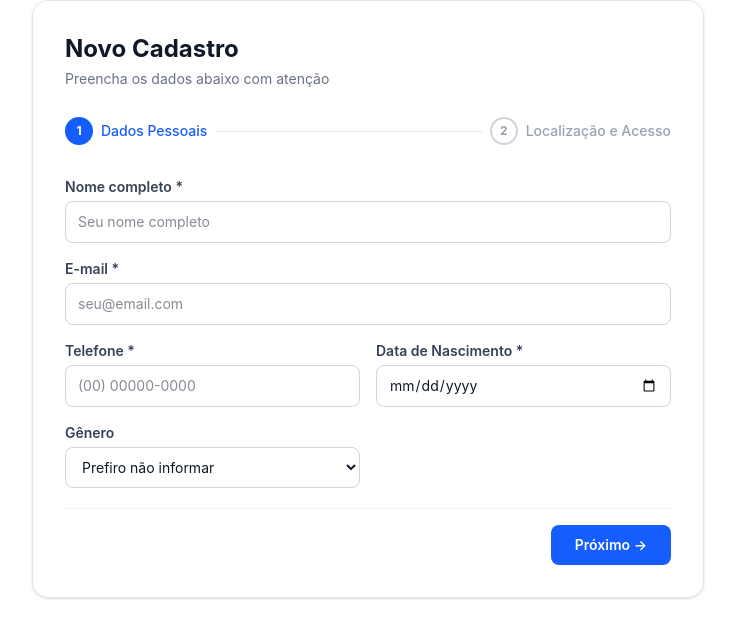
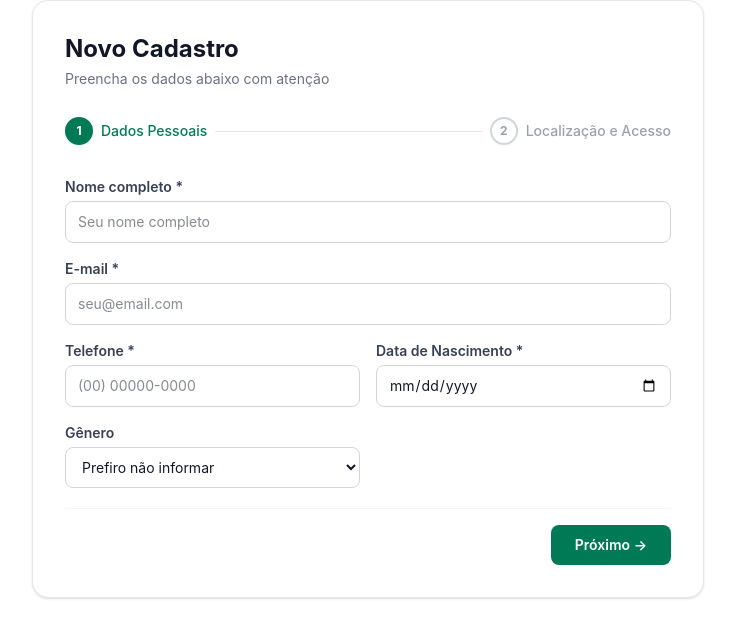
Before and after one commit to Hiarley007/trabalho_frontend, a React (Vite) app in the folder frontend-lab/: page /cadastro in a window 1280 px wide. Shown: the top 638 px of the page, without its empty margins (272-1007 px from the left). Built offline with nearby package versions, Linux system fonts and the light colour scheme; data requests are answered from the project's data file.

Commit message:
debug api

```diff
--- a/frontend-lab/db.json
+++ b/frontend-lab/db.json
@@ -38,6 +38,127 @@
       "estado": "DF",
       "senha": "Le240520102010",
       "id": "eOE_y-QDXJ4"
+    },
+    {
+      "nome": "SHEYLA NUNES BRANDAO",
+      "email": "sheylinhast@yahoo.com.br",
+      "telefone": "(61) 98137-5520",
+      "dataNascimento": "2000-04-05",
+      "genero": "masculino",
+      "cidade": "Brasília",
+      "estado": "DF",
+      "senha": "Le240520102010",
+      "id": "5Hl_8UxPHzs"
+    },
+    {
+      "nome": "edu pope",
+      "email": "edupope@gmai.com",
+      "telefone": "(61) 98137-5520",
+      "dataNascimento": "2000-04-05",
+      "genero": "masculino",
+      "cidade": "Brasília",
+      "estado": "DF",
+      "senha": "Le240520102010",
+      "id": "V2oTv3pQRqk"
+    },
+    {
+      "nome": "marcos b",
+      "email": "marquin@gmail.com",
+      "telefone": "(61) 98137-5520",
+      "dataNascimento": "2000-04-05",
+      "genero": "masculino",
+      "cidade": "Brasília",
+      "estado": "DF",
+      "senha": "Le240520102010",
+      "id": "vxwvQzy07EU"
+    },
+    {
+      "nome": "ricardo b",
+      "email": "ricardo@gmail.com",
+      "telefone": "(61) 98137-5520",
+      "dataNascimento": "2000-04-05",
+      "genero": "masculino",
+      "cidade": "Brasília",
+      "estado": "DF",
+      "senha": "Le240520102010",
+      "id": "l453yrsb5JQ"
+    },
+    {
+      "nome": "pedro b",
+      "email": "pedro@gmail.com",
+      "telefone": "(61) 98137-5520",
+      "dataNascimento": "2000-03-04",
+      "genero": "masculino",
+      "cidade": "Brasília",
+      "estado": "AC",
+      "senha": "Le240520102010",
+      "id": "d53kKWOYzV8"
+    },
+    {
+      "nome": "pedro g",
+      "email": "pedroh@gmai.com",
+      "telefone": "(61) 98137-5520",
+      "dataNascimento": "2000-04-05",
+      "genero": "masculino",
+      "cidade": "Brasília",
+      "estado": "AC",
+      "senha": "Xkug2cA42Ku9@WF",
+      "id": "M56397yvkvg"
+    },
+    {
+      "nome": "junior b",
+      "email": "juniorpp@gmail.com",
+      "telefone": "(61) 98137-5520",
+      "dataNascimento": "2000-04-05",
+      "genero": "masculino",
+      "cidade": "Brasília",
+      "estado": "AC",
+      "senha": "WtNRR@@B6mFcbdb",
+      "id": "9hmAP7-X6Zc"
+    },
+    {
+      "nome": "ricardo g",
+      "email": "rickkk@gmail.com",
+      "telefone": "(61) 98137-5520",
+      "dataNascimento": "2000-03-05",
+      "genero": "",
+      "cidade": "Brasília",
+      "estado": "AC",
+      "senha": "Le240520102010",
+      "id": "BamgFywdmnI"
+    },
+    {
+      "nome": "junior b",
+      "email": "juninpl@gmail.com",
+      "telefone": "(61) 98137-5520",
+      "dataNascimento": "2000-04-05",
+      "genero": "masculino",
+      "cidade": "Brasília",
+      "estado": "AC",
+      "senha": "k6sW36kM@TbJXhg",
+      "id": "i3Or3i7sn6o"
+    },
+    {
+      "nome": "pedrin f",
+      "email": "jie@gmai.com",
+      "telefone": "(61) 98137-5520",
+      "dataNascimento": "2000-04-05",
+      "genero": "",
+      "cidade": "Brasília",
+      "estado": "AC",
+      "senha": "h3ePa@erYY@KccN",
+      "id": "F0P3xACchMY"
+    },
+    {
+      "nome": "ricardo d",
+      "email": "ricklk@gmai.com",
+      "telefone": "(61) 98137-5520",
+      "dataNascimento": "2000-04-05",
+      "genero": "",
+      "cidade": "Brasília",
+      "estado": "AC",
+      "senha": "Le240520102010",
+      "id": "TgUNeMx-Vsw"
     }
   ],
   "transacoes": [
--- a/frontend-lab/src/context/AuthContext.jsx
+++ b/frontend-lab/src/context/AuthContext.jsx
@@ -1,19 +1,24 @@
 import { createContext, useContext, useState, useEffect } from 'react';
+import { entrar, cadastrar } from '../services/authService';
 
 const AuthContext = createContext();
-const API_URL = 'http://localhost:3001';
 
 export function AuthProvider({ children }) {
   const [usuarioLogado, setUsuarioLogado] = useState(null);
+  const [token, setToken] = useState(null);
   const [carregandoSessao, setCarregandoSessao] = useState(true);
 
-  // Mantém o usuário logado ao recarregar a página (sessão simples via localStorage)
+  // Restaura a sessão ao recarregar a página
   useEffect(() => {
-    const salvo = localStorage.getItem('usuarioLogado');
-    if (salvo) {
+    const tokenSalvo = localStorage.getItem('token');
+    const usuarioSalvo = localStorage.getItem('usuarioLogado');
+
+    if (tokenSalvo && usuarioSalvo) {
       try {
-        setUsuarioLogado(JSON.parse(salvo));
+        setToken(tokenSalvo);
+        setUsuarioLogado(JSON.parse(usuarioSalvo));
       } catch {
+        localStorage.removeItem('token');
         localStorage.removeItem('usuarioLogado');
       }
     }
@@ -21,69 +26,40 @@ export function AuthProvider({ children }) {
   }, []);
 
   async function login(email, senha) {
-    try {
-      const res = await fetch(
-        `${API_URL}/usuarios?email=${encodeURIComponent(email)}&senha=${encodeURIComponent(senha)}`
-      );
-      if (!res.ok) throw new Error('Falha ao conectar com o servidor.');
+    const resultado = await entrar({ email, senha });
 
-      const usuarios = await res.json();
+    if (!resultado.token) {
+      return { sucesso: false, erro: resultado.mensagem };
+    }
 
-      if (usuarios.length === 0) {
-        return { sucesso: false, erro: 'E-mail ou senha incorretos.' };
-      }
+    setToken(resultado.token);
+    setUsuarioLogado(resultado.usuario);
+    localStorage.setItem('token', resultado.token);
+    localStorage.setItem('usuarioLogado', JSON.stringify(resultado.usuario));
 
-      const usuario = usuarios[0];
-      const { senha: _senha, ...usuarioSemSenha } = usuario;
-
-      setUsuarioLogado(usuarioSemSenha);
-      localStorage.setItem('usuarioLogado', JSON.stringify(usuarioSemSenha));
-
-      return { sucesso: true };
-    } catch (error) {
-      return {
-        sucesso: false,
-        erro: 'Não foi possível conectar ao servidor. Verifique se o json-server está rodando (npm run server).',
-      };
-    }
+    return { sucesso: true };
   }
 
   async function cadastrarUsuario(dados) {
-    try {
-      // Verifica se já existe um usuário com esse e-mail
-      const verifica = await fetch(`${API_URL}/usuarios?email=${encodeURIComponent(dados.email)}`);
-      if (!verifica.ok) throw new Error('Falha ao conectar com o servidor.');
+    const resultado = await cadastrar(dados);
 
-      const existentes = await verifica.json();
-      if (existentes.length > 0) {
-        return { sucesso: false, erro: 'Já existe uma conta com esse e-mail.' };
-      }
+    if (!resultado.sucesso) {
+      return { sucesso: false, erro: resultado.mensagem };
+    }
 
-      const res = await fetch(`${API_URL}/usuarios`, {
-        method: 'POST',
-        headers: { 'Content-Type': 'application/json' },
-        body: JSON.stringify(dados),
-      });
-
-      if (!res.ok) throw new Error('Falha ao cadastrar usuário.');
-
-      return { sucesso: true };
-    } catch (error) {
-      return {
-        sucesso: false,
-        erro: 'Não foi possível conectar ao servidor. Verifique se o json-server está rodando (npm run server).',
-      };
-    }
+    return { sucesso: true };
   }
 
   function logout() {
     setUsuarioLogado(null);
+    setToken(null);
+    localStorage.removeItem('token');
     localStorage.removeItem('usuarioLogado');
   }
 
   return (
     <AuthContext.Provider
-      value={{ usuarioLogado, carregandoSessao, login, cadastrarUsuario, logout }}
+      value={{ usuarioLogado, token, carregandoSessao, login, cadastrarUsuario, logout }}
     >
       {children}
     </AuthContext.Provider>
--- a/frontend-lab/src/pages/Cadastro.jsx
+++ b/frontend-lab/src/pages/Cadastro.jsx
@@ -1,4 +1,4 @@
-import React, { useState } from 'react';
+import React, { useState, useEffect } from 'react';
 import { useNavigate } from 'react-router-dom';
 import { useAuth } from '../context/AuthContext';
 
@@ -16,6 +16,12 @@ const ESTADOS_BR = [
 function Cadastro() {
   const { cadastrarUsuario } = useAuth();
   const navigate = useNavigate();
+
+  // DEBUG TEMPORÁRIO — remover depois de descobrir o bug
+  useEffect(() => {
+    console.log('CADASTRO MONTOU');
+    return () => console.log('CADASTRO DESMONTOU');
+  }, []);
 
   const [form, setForm] = useState(ESTADO_INICIAL);
   const [erros, setErros] = useState({});
@@ -77,19 +83,38 @@ function Cadastro() {
     window.scrollTo(0, 0);
   };
 
+  // Redireciona para o login depois que o cadastro for concluído com sucesso.
+  // Usar useEffect (em vez de setTimeout solto dentro do handleSubmit) evita
+  // problemas de timing/desmontagem do componente.
+  useEffect(() => {
+    console.log('EFFECT RODOU, sucesso =', sucesso);
+    if (!sucesso) return;
+    console.log('VAI AGENDAR O REDIRECT EM 2s');
+    const timer = setTimeout(() => {
+      console.log('CHAMANDO navigate("/login") AGORA');
+      navigate('/login');
+      console.log('navigate FOI CHAMADO, URL ATUAL:', window.location.pathname);
+    }, 2000);
+    return () => {
+      console.log('LIMPANDO O TIMER (cleanup do effect)');
+      clearTimeout(timer);
+    };
+  }, [sucesso, navigate]);
+
   const handleSubmit = async (ev) => {
     ev.preventDefault();
+    console.log('HANDLESUBMIT CHAMADO');
     const e = validarEtapa2();
-    if (Object.keys(e).length > 0) { setErros(e); return; }
+    if (Object.keys(e).length > 0) { setErros(e); console.log('TEM ERRO DE VALIDACAO', e); return; }
 
     setCarregando(true);
     const { confirmarSenha, aceitaTermos, ...dados } = form;
     const resultado = await cadastrarUsuario(dados);
+    console.log('RESULTADO DO CADASTRO:', resultado);
     setCarregando(false);
 
     if (resultado.sucesso) {
       setSucesso(true);
-      setTimeout(() => navigate('/login'), 2000);
     } else {
       setErroGeral(resultado.erro);
       setEtapa(2);
@@ -107,7 +132,7 @@ function Cadastro() {
 
   const inputClass = (campo) =>
     `w-full px-3 py-2.5 border rounded-lg text-sm text-gray-900 bg-white transition focus:outline-none focus:ring-2 ${
-      erros[campo] ? 'border-red-400 focus:ring-red-300' : 'border-gray-300 focus:ring-blue-400'
+      erros[campo] ? 'border-red-400 focus:ring-red-300' : 'border-gray-300 focus:ring-emerald-500'
     }`;
 
   if (sucesso) {
@@ -121,6 +146,13 @@ function Cadastro() {
             className="w-full rounded-full [&::-webkit-progress-bar]:rounded-full [&::-webkit-progress-bar]:bg-gray-200 [&::-webkit-progress-value]:rounded-full [&::-webkit-progress-value]:bg-green-500 h-1.5"
             max="100" value="100"
           />
+          <button
+            type="button"
+            onClick={() => navigate('/login')}
+            className="mt-6 text-sm text-emerald-700 font-semibold hover:underline"
+          >
+            Ir para o login agora →
+          </button>
         </article>
       </main>
     );
@@ -146,10 +178,10 @@ function Cadastro() {
 
         {/* Indicador de etapas */}
         <nav aria-label="Etapas do cadastro" className="flex items-center gap-2 mb-8">
-          <span className={`flex items-center gap-2 text-sm font-medium ${etapa >= 1 ? 'text-blue-600' : 'text-gray-400'}`}>
+          <span className={`flex items-center gap-2 text-sm font-medium ${etapa >= 1 ? 'text-emerald-700' : 'text-gray-400'}`}>
             <span className={`w-7 h-7 rounded-full border-2 flex items-center justify-center text-xs font-bold transition-all ${
               etapa > 1 ? 'bg-green-500 border-green-500 text-white'
-              : etapa === 1 ? 'bg-blue-600 border-blue-600 text-white'
+              : etapa === 1 ? 'bg-emerald-700 border-emerald-700 text-white'
               : 'border-gray-300 text-gray-400'
             }`}>
               {etapa > 1 ? '✓' : '1'}
@@ -159,9 +191,9 @@ function Cadastro() {
 
           <hr className="flex-1 border-t border-gray-200" />
 
-          <span className={`flex items-center gap-2 text-sm font-medium ${etapa >= 2 ? 'text-blue-600' : 'text-gray-400'}`}>
+          <span className={`flex items-center gap-2 text-sm font-medium ${etapa >= 2 ? 'text-emerald-700' : 'text-gray-400'}`}>
             <span className={`w-7 h-7 rounded-full border-2 flex items-center justify-center text-xs font-bold transition-all ${
-              etapa === 2 ? 'bg-blue-600 border-blue-600 text-white' : 'border-gray-300 text-gray-400'
+              etapa === 2 ? 'bg-emerald-700 border-emerald-700 text-white' : 'border-gray-300 text-gray-400'
             }`}>
               2
             </span>
@@ -228,7 +260,7 @@ function Cadastro() {
 
               <footer className="flex justify-end pt-4 border-t border-gray-100">
                 <button type="button" onClick={avancarEtapa}
-                  className="bg-blue-600 hover:bg-blue-700 text-white font-semibold text-sm rounded-lg px-6 py-2.5 transition active:scale-[0.98]">
+                  className="bg-emerald-700 hover:bg-emerald-800 text-white font-semibold text-sm rounded-lg px-6 py-2.5 transition active:scale-[0.98]">
                   Próximo →
                 </button>
               </footer>
@@ -291,12 +323,12 @@ function Cadastro() {
                   <fieldset className="flex flex-col gap-1 border-none p-0 m-0">
                     <label className="flex items-start gap-3 cursor-pointer">
                       <input type="checkbox" name="aceitaTermos" checked={form.aceitaTermos} onChange={handleChange}
-                        className="mt-0.5 w-4 h-4 accent-blue-600 cursor-pointer" />
+                        className="mt-0.5 w-4 h-4 accent-emerald-700 cursor-pointer" />
                       <span className="text-sm text-gray-700">
                         Li e aceito os{' '}
-                        <a href="#termos" className="text-blue-600 font-semibold hover:underline">Termos de Uso</a>
+                        <a href="#termos" className="text-emerald-700 font-semibold hover:underline">Termos de Uso</a>
                         {' '}e a{' '}
-                        <a href="#privacidade" className="text-blue-600 font-semibold hover:underline">Política de Privacidade</a>
+                        <a href="#privacidade" className="text-emerald-700 font-semibold hover:underline">Política de Privacidade</a>
                       </span>
                     </label>
                     {erros.aceitaTermos && <span className="text-xs text-red-500">{erros.aceitaTermos}</span>}
@@ -306,11 +338,11 @@ function Cadastro() {
 
               <footer className="flex justify-between pt-4 border-t border-gray-100">
                 <button type="button" onClick={() => setEtapa(1)}
-                  className="border border-gray-300 hover:border-blue-400 hover:text-blue-600 text-gray-700 font-semibold text-sm rounded-lg px-6 py-2.5 transition">
+                  className="border border-gray-300 hover:border-emerald-500 hover:text-emerald-700 text-gray-700 font-semibold text-sm rounded-lg px-6 py-2.5 transition">
                   ← Voltar
                 </button>
                 <button type="submit" disabled={carregando}
-                  className="flex items-center gap-2 bg-blue-600 hover:bg-blue-700 disabled:bg-gray-300 disabled:cursor-not-allowed text-white font-semibold text-sm rounded-lg px-6 py-2.5 transition active:scale-[0.98]">
+                  className="flex items-center gap-2 bg-emerald-700 hover:bg-emerald-800 disabled:bg-gray-300 disabled:cursor-not-allowed text-white font-semibold text-sm rounded-lg px-6 py-2.5 transition active:scale-[0.98]">
                   {carregando ? (
                     <>
                       <svg className="animate-spin h-4 w-4" xmlns="http://www.w3.org/2000/svg" fill="none" viewBox="0 0 24 24">
--- /dev/null
+++ b/frontend-lab/src/services/authService.js
@@ -0,0 +1,87 @@
+const API_URL = 'http://localhost:3001';
+
+function gerarTokenSimulado(usuario) {
+  const payload = {
+    sub: usuario.id,
+    email: usuario.email,
+    nome: usuario.nome,
+    iat: Date.now(),
+  };
+  const payloadCodificado = btoa(JSON.stringify(payload));
+  return `simulado.${payloadCodificado}.token`;
+}
+
+function decodificarToken(token) {
+  try {
+    const [, payloadCodificado] = token.split('.');
+    return JSON.parse(atob(payloadCodificado));
+  } catch {
+    return null;
+  }
+}
+
+async function entrar({ email, senha }) {
+  let resposta;
+  try {
+    resposta = await fetch(
+      `${API_URL}/usuarios?email=${encodeURIComponent(email)}`
+    );
+  } catch {
+    return {
+      token: null,
+      usuario: null,
+      mensagem: 'Não foi possível conectar ao servidor. Verifique se o json-server está rodando.',
+    };
+  }
+
+  if (!resposta.ok) {
+    return { token: null, usuario: null, mensagem: 'Falha ao conectar com o servidor.' };
+  }
+
+  const usuarios = await resposta.json();
+  const usuario = usuarios.find((u) => u.senha === senha);
+
+  if (!usuario) {
+    return { token: null, usuario: null, mensagem: 'E-mail ou senha incorretos.' };
+  }
+
+  const { senha: _senha, ...usuarioSemSenha } = usuario;
+  const token = gerarTokenSimulado(usuarioSemSenha);
+
+  return { token, usuario: usuarioSemSenha, mensagem: 'Login realizado com sucesso.' };
+}
+
+async function cadastrar(dados) {
+  let verifica;
+  try {
+    verifica = await fetch(`${API_URL}/usuarios?email=${encodeURIComponent(dados.email)}`);
+  } catch {
+    return {
+      sucesso: false,
+      mensagem: 'Não foi possível conectar ao servidor. Verifique se o json-server está rodando.',
+    };
+  }
+
+  if (!verifica.ok) {
+    return { sucesso: false, mensagem: 'Falha ao conectar com o servidor.' };
+  }
+
+  const existentes = await verifica.json();
+  if (existentes.length > 0) {
+    return { sucesso: false, mensagem: 'Já existe uma conta com esse e-mail.' };
+  }
+
+  const resposta = await fetch(`${API_URL}/usuarios`, {
+    method: 'POST',
+    headers: { 'Content-Type': 'application/json' },
+    body: JSON.stringify(dados),
+  });
+
+  if (!resposta.ok) {
+    return { sucesso: false, mensagem: 'Falha ao cadastrar usuário.' };
+  }
+
+  return { sucesso: true, mensagem: 'Cadastro realizado com sucesso.' };
+}
+
+export { entrar, cadastrar, decodificarToken };
```
